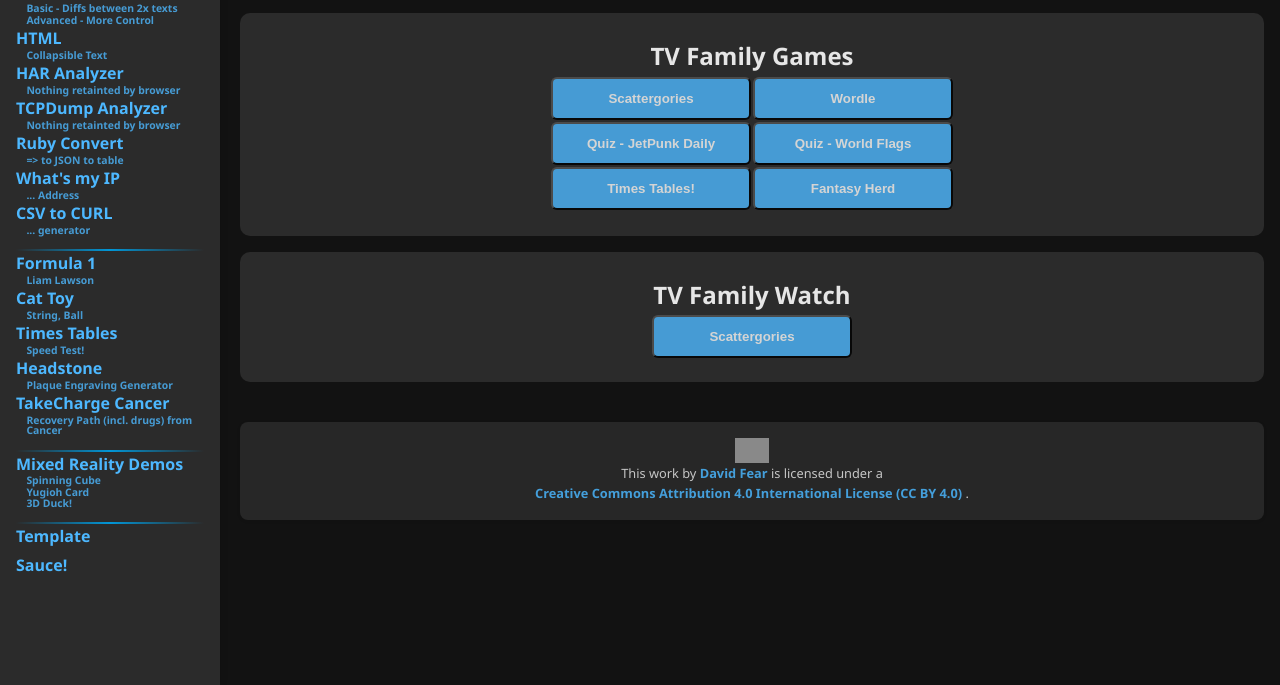
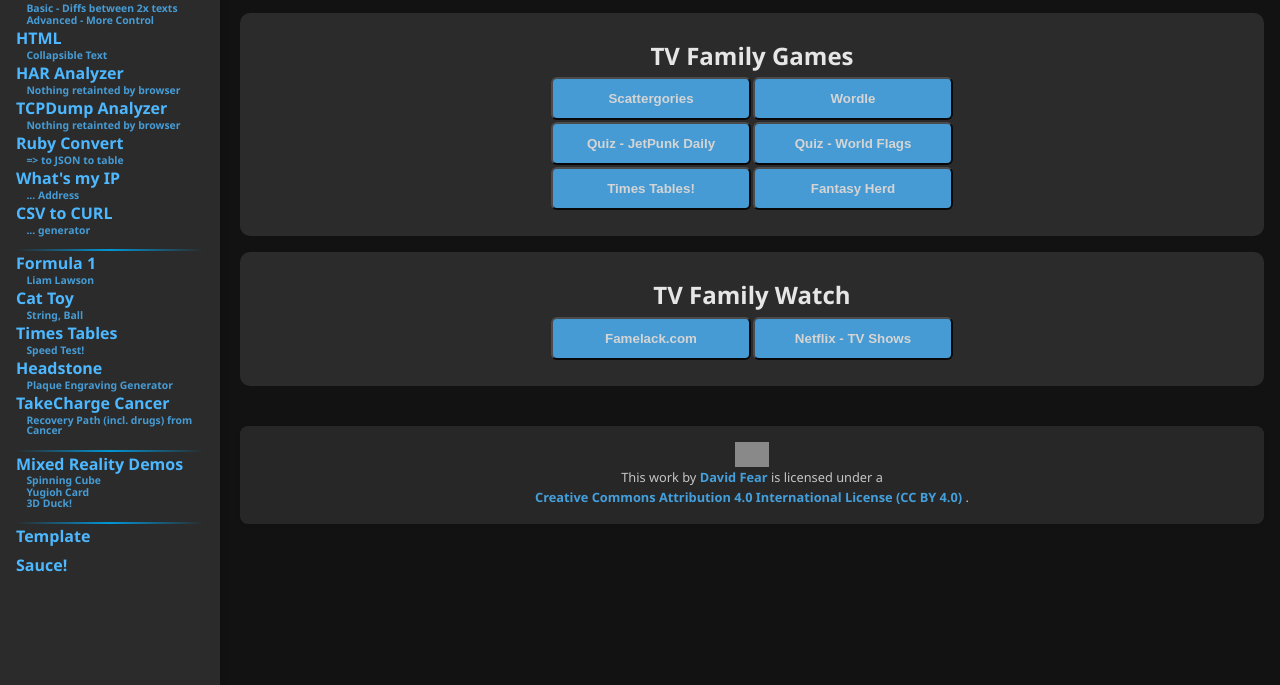
Before and after one commit to david-fear/david-fear.github.io, a plain HTML site: page index.html in a window 1280 px wide. Shown: the part 115-800 px from the top of the page. Drawn offline with Linux system fonts and the light colour scheme; grey boxes are pictures that could not be loaded.

Commit message:
tv updates

```diff
--- a/index.html
+++ b/index.html
@@ -85,9 +85,12 @@
   <section>
     <center>
       <h2>TV Family Watch</h2>
-      <p>
-        <button onclick="window.location.href='https://swellgarfo.com/scattergories/'">Scattergories</button>
-      </p>
+      <table>
+        <tr>
+          <td><button onclick="window.location.href='https://famelack.com/'">Famelack.com</button></td>
+          <td><button onclick="window.location.href='https://www.netflix.com/browse/genre/83'">Netflix - TV Shows</button></td>
+        </tr>
+      </table>
     </center>
   </section>
 
```
